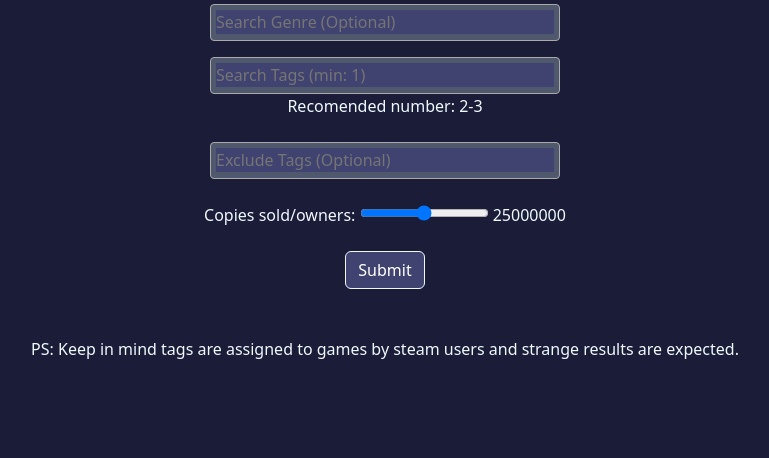
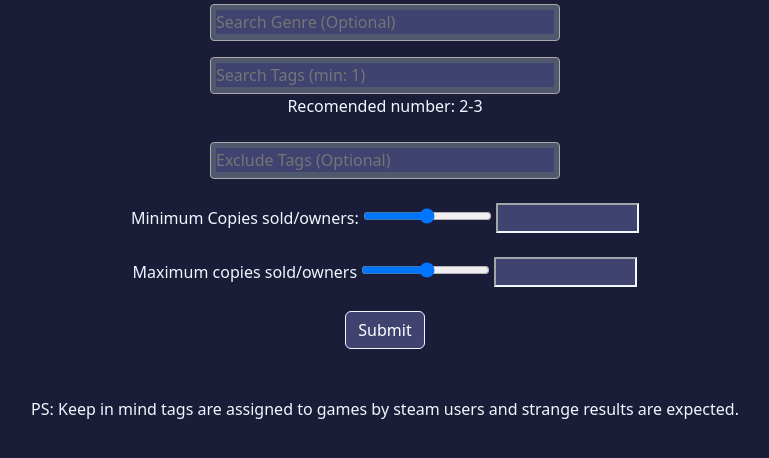
Before and after one commit to MysteryBrks/Find-Your-Game, a Flask app: page / in a window 1280 px wide. Shown: the part 196-654 px from the top of the page, without its empty margins (255-1024 px from the left). Run offline with Flask 3, Linux system fonts and the light colour scheme; some libraries are stand-ins or nearby versions.

Commit message:
Feature of copies now supports max and min amount

```diff
--- a/app.py
+++ b/app.py
@@ -56,7 +56,8 @@ def index():
         genres = request.form.getlist("genres")
         tags = request.form.getlist("tags")
         excludeds = request.form.getlist("excludeds")
-        copies = int(request.form.get("copies"))
+        min_copies = int(request.form.get("min copies"))
+        max_copies = int(request.form.get("max copies"))
         # User input validation
         if not tags:
             return redirect("/")
@@ -119,13 +120,13 @@ def index():
                     if key in buffer:
                         data.pop(key, None)
 
-        if copies:
+        if min_copies or max_copies:
             data_buffer = data.copy()
             for key in data_buffer:
-                numbers = (re.findall(r"\d+", data[key]["owners"].replace(",","")))
-                numbers = list(map(int, numbers))
+                copies_estimative = (re.findall(r"\d+", data[key]["owners"].replace(",","")))
+                copies_estimative = (int(copies_estimative[0]) + int(copies_estimative[1])) / 2
                 # Verify if games are in the desired range of copies
-                if not numbers[0] <= copies <= numbers[1]:
+                if not min_copies <= copies_estimative <= max_copies:
                     data.pop(key, None)
 
         for game in data:
--- a/templates/index.html
+++ b/templates/index.html
@@ -33,9 +33,14 @@
         </div>
 
         <div class="mb-4">
-            <label for="copies">Copies sold/owners: </label>
-            <input type="range" name="copies" min="0" max="50000000" step="100000" oninput="this.nextElementSibling.value = this.value">
-            <output>25000000</output>
+            <label for="min copies">Minimum Copies sold/owners: </label>
+            <input type="range" name="min copies" min="0" max="10000000" step="500000" oninput="this.nextElementSibling.value = this.value">
+            <input type="number" min="0" max="25000000" step="1000000">
+        </div>
+        <div class="mb-4">
+            <label for="max copies">Maximum copies sold/owners</label>
+            <input type="range" name="max copies" min="1000000" max="50000000" step="1000000" oninput="this.nextElementSibling.value = this.value">
+            <input type="number" min="1000000" max="50000000" step="1000000">
         </div>
         <input class="mb-5 btn btn-primary" type="submit" value="Submit">
     </form>
```
